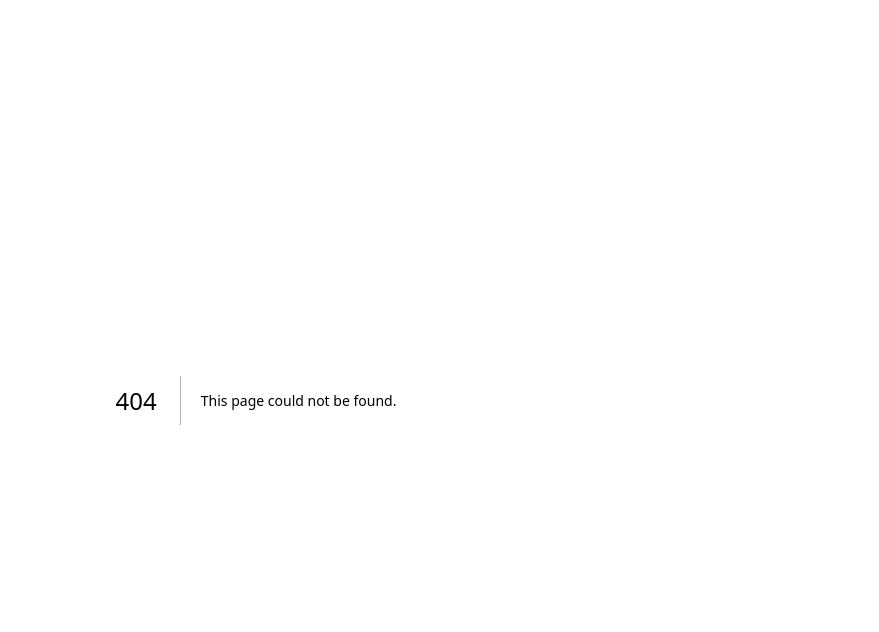
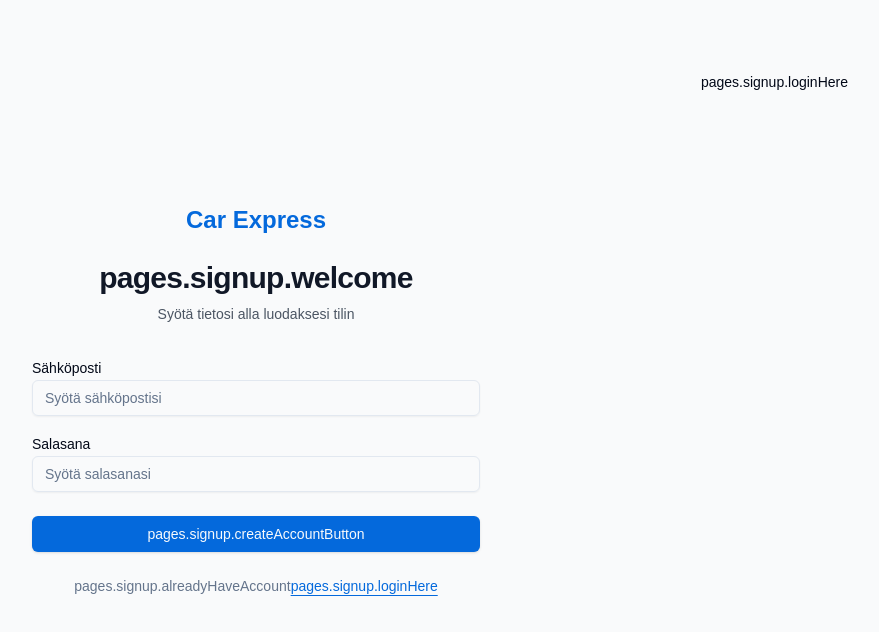
Before and after one commit to carexpress2025/web, a Next.js app: page /signup in a window 1280 px wide. Before the commit this address had no page. Shown: the top 632 px of the page, without its empty margins (384-1263 px from the left). Built offline with nearby package versions, Linux system fonts and the light colour scheme.

Commit message:
cadastro de usuário

```diff
--- /dev/null
+++ b/src/app/(auth)/components/FormSignup.tsx
@@ -0,0 +1,92 @@
+'use client';
+
+import { useSignup } from '@/hooks/useSignup';
+import { Alert, AlertDescription } from '@/components/ui/alert';
+import { AlertCircle } from 'lucide-react';
+import { Label } from '@/components/ui/label';
+import { Input } from '@/components/ui/input';
+import { LanguageState } from '@/store/languageSlice';
+import { useSelector } from 'react-redux';
+import { useTranslation } from 'react-i18next';
+import i18n from '../../../../i18n';
+import { useEffect } from 'react';
+import { Button } from '@/components/ui/button';
+import Link from 'next/link';
+
+export default function FormSignup() {
+  const {
+    error,
+    loading,
+    email,
+    password,
+    setEmail,
+    setPassword,
+    handleSubmit,
+  } = useSignup();
+
+  const { t } = useTranslation();
+  const language = useSelector(
+    (state: { language: LanguageState }) => state.language.language,
+  );
+
+  useEffect(() => {
+    if (language) {
+      i18n.changeLanguage(language);
+    }
+  }, [language]);
+
+  return (
+    <form className="mt-8 space-y-6" onSubmit={handleSubmit}>
+      {error && (
+        <Alert variant="destructive">
+          <AlertCircle className="h-4 w-2" />
+          <AlertDescription>{error}</AlertDescription>
+        </Alert>
+      )}
+      <div className="space-y-4">
+        <div>
+          <Label>{t('pages.signup.email')}</Label>
+          <Input
+            id="email"
+            name="email"
+            type="email"
+            autoComplete="email"
+            required
+            className="w-full"
+            placeholder={t('pages.signup.placeholderEmail')}
+            value={email}
+            onChange={(e) => setEmail(e.target.value)}
+          />
+        </div>
+        <div>
+          <Label>{t('pages.signup.password')}</Label>
+          <Input
+            id="password"
+            name="password"
+            type="password"
+            autoComplete="new-password"
+            required
+            className="w-full"
+            placeholder={t('pages.signup.placeholderPassword')}
+            value={password}
+            onChange={(e) => setPassword(e.target.value)}
+          />
+        </div>
+      </div>
+      <Button type="submit" className="w-full" disabled={loading}>
+        {loading
+          ? t('pages.signup.creatingAccount')
+          : t('pages.signup.createAccountButton')}
+      </Button>
+      <p className="text-muted-foreground px-8 text-center text-sm">
+        {t('pages.signup.alreadyHaveAccount')}
+        <Link
+          href="/signin"
+          className="text-primary hover:text-blue-600 underline underline-offset-4"
+        >
+          {t('pages.signup.loginHere')}
+        </Link>{' '}
+      </p>
+    </form>
+  );
+}
--- /dev/null
+++ b/src/app/(auth)/signup/page.tsx
@@ -0,0 +1,16 @@
+import AuthHeader from '../components/AuthHeader';
+import { ButtonRedirect } from '../components/ButtonRedirect';
+import FormSignup from '../components/FormSignup';
+
+export default function Page() {
+  return (
+    <div className="w-full max-w-md space-y-8">
+      <AuthHeader
+        keyItem1={'pages.signup.welcome'}
+        keyItem2={'pages.signup.enter'}
+      />
+      <ButtonRedirect keyItem1={'pages.signup.loginHere'} link={'/signup'} />
+      <FormSignup />
+    </div>
+  );
+}
--- /dev/null
+++ b/src/hooks/useSignup.ts
@@ -0,0 +1,78 @@
+import { useState } from 'react';
+import { useTranslation } from 'react-i18next';
+import { useRouter } from 'next/navigation';
+
+export function useSignup() {
+  const [email, setEmail] = useState('');
+  const [password, setPassword] = useState('');
+  const [error, setError] = useState('');
+  const [loading, setLoading] = useState(false);
+  const { t } = useTranslation('signup');
+
+  const router = useRouter();
+
+  const handleSubmit = async (e: React.FormEvent) => {
+    e.preventDefault();
+
+    if (!email || !password) {
+      setError(t('hooks.errors.signup.requiredFields'));
+      return;
+    }
+
+    setLoading(true);
+
+    const response = await fetch('/api/auth/signup', {
+      method: 'POST',
+      headers: {
+        'Content-Type': 'application/json',
+      },
+      body: JSON.stringify({ email, password }),
+    });
+
+    if (response.ok) {
+      router.push('/signin');
+    } else {
+      setError(t('hooks.errors.failedSignup'));
+    }
+
+    setLoading(false);
+  };
+
+  return {
+    email,
+    setEmail,
+    password,
+    setPassword,
+    error,
+    loading,
+    handleSubmit,
+  };
+}
+
+//
+// Configuração correta do `t`
+
+//
+//
+
+//     setLoading(true);
+
+//     const response = await fetch('/api/auth/signup', {
+//       method: 'POST',
+//       headers: {
+//         'Content-Type': 'application/json',
+//       },
+//       body: JSON.stringify({ email, password }),
+//     });
+
+//     setLoading(false);
+
+//     if (response.ok) {
+//       const { signIn } = await import('next-auth/react');
+//       signIn('credentials', { email, password });
+//     } else {
+//       setError(t('hooks.errors.errorSignupFailed'));
+//     }
+//   };
+
+// }
--- a/src/locales/pt_BR.json
+++ b/src/locales/pt_BR.json
@@ -129,7 +129,11 @@
       "errorFetchingCars": "Não foi possível buscar os carros",
       "carsNotFound": "Nenhum Carro foi encontrado",
       "failedLogin": "Falha ao realizar o login.",
+      "failedSignup": "Falha ao realizar o cadastro",
       "login": {
+        "requiredFields": "Email e senha são obrigatórios"
+      },
+      "signup": {
         "requiredFields": "Email e senha são obrigatórios"
       }
     }
@@ -198,27 +202,21 @@
     },
     "signup": {
       "titleFinland": "Veículos da Finlândia",
-      "join": "Junte-se à nossa comunidade e encontre o carro perfeito para você",
-      "create": "Crie sua conta",
-      "enter": "Insira suas informações abaixo para criar sua conta",
-      "fullName": "Nome Completo",
-      "whatsapp": "Whatsapp",
-      "email": "Email",
-      "password": "Senha",
-      "confirm": "Confirmar Senha",
-      "created": "Criar conta",
-      "creatingAccount": "Criando conta...",
-      "agree": "Ao continuar, você concorda com nossos ",
-      "termsOfService": "Termos de Serviço",
-      "privacyPolicy": "Política de Privacidade",
-      "loginButtom": "Login",
-      "erroCreated": "Falha ao criar a conta",
-      "passwordEqual": "As senhas não são iguais",
-      "placeholderWhatapp": "Digite com (358) e o código de área",
-      "placeholderFullname": "Digite seu nome completo",
+      "welcome": "Crie sua conta para começar!",
+      "register": "Cadastro",
+      "enter": "Preencha os campos abaixo para criar sua conta.",
+      "name": "Nome Completo",
+      "email": "Endereço de Email",
+      "password": "Senha de Acesso",
+      "confirmPassword": "Confirme sua Senha",
+      "signupButton": "Cadastrar",
+      "signingUp": "Criando conta...",
+      "alreadyHaveAccount": "Já tem uma conta?",
+      "loginHere": "Faça login aqui",
+      "placeholderName": "Digite seu nome completo",
       "placeholderEmail": "Digite seu email",
       "placeholderPassword": "Digite sua senha",
-      "placeholderConfirmPassword": "Digite novamente sua senha"
+      "placeholderConfirmPassword": "Confirme sua senha"
     },
     "signin": {
       "titleFinland": "Veículos da Finlândia",
@@ -231,7 +229,6 @@
       "loggingIn": "Entrando...",
       "noAccount": "Não tem uma conta?",
       "createAccount": "Crie uma conta",
-      "erroLogin": "Falha ao realizar o login",
       "placeholderEmail": "Digite seu email",
       "placeholderPassword": "Digite sua senha"
     }
```
